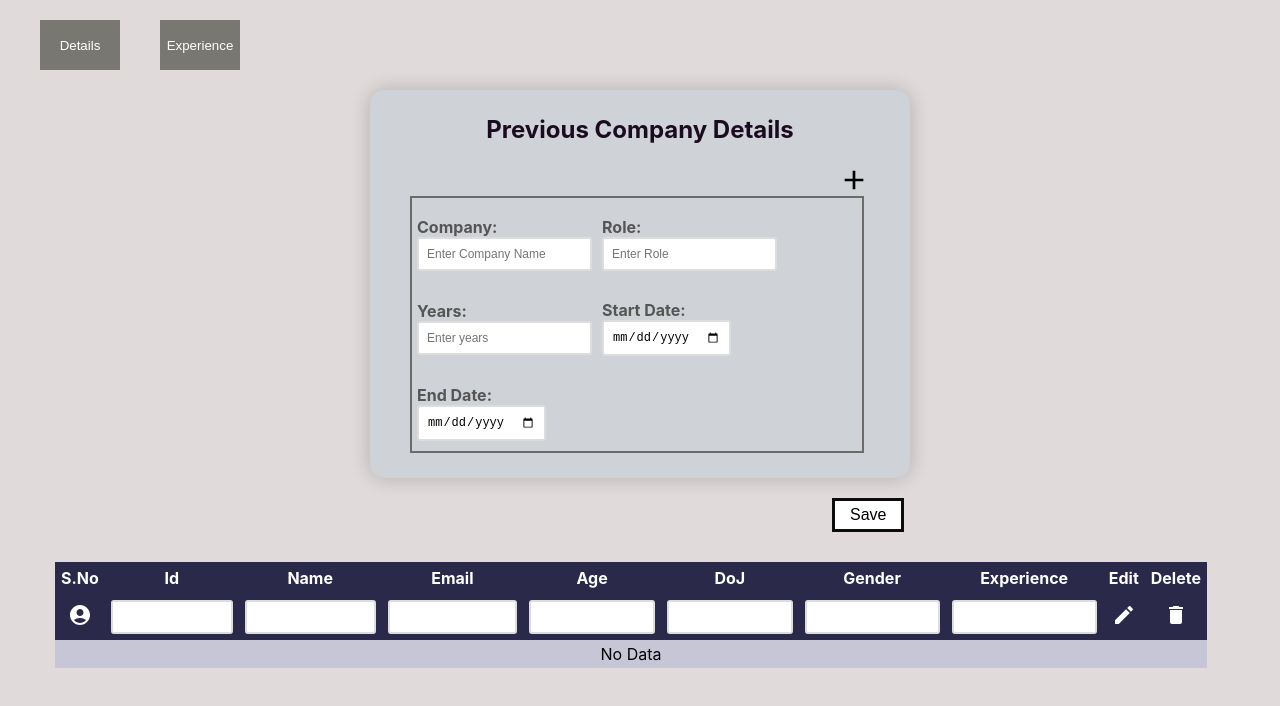
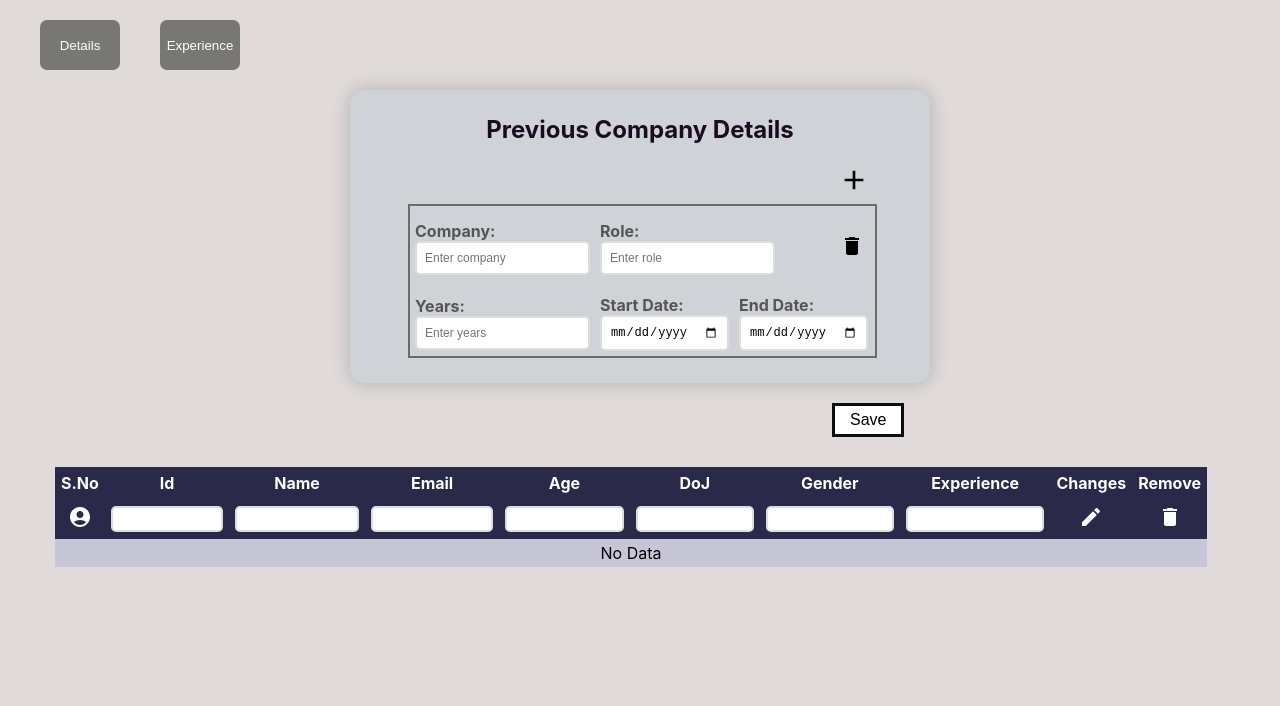
Before and after one commit to rajasekhar29112001/detailsForm, a React (Create React App) app: page / in a window 1280 px wide. Both pictures are taken after a click on the button "Experience". Shown: the top 706 px of the page. Built offline with nearby package versions, Linux system fonts and the light colour scheme.

Commit message:
storing data

```diff
--- a/src/App.css
+++ b/src/App.css
@@ -3,7 +3,6 @@ body{
 }
 
 .head{
-    width:100%;
     height:50px;
     margin-top: 20px;
 }
@@ -16,6 +15,7 @@ body{
     border:none;
     margin-left: 40px;
     background-color: rgb(121, 119, 114);
+    border-radius: 7px;
 }
 
 .hbtn:hover{
@@ -27,26 +27,21 @@ body{
 .container{
     background-color: #cfd2d6;
     border-radius: 15px;
-    padding: 5px 20px;
+    padding: 5px 40px;
     box-shadow: 0 0 20px rgba(0 , 0, 0, 0.2);
     width:500px;
-    text-align: center;
     margin:auto;
     margin-top: 20px;
 }
 
 h2{
     text-align: center;
-    font-size: x-large;
     color:rgb(26, 11, 32);
 }
 
 label{
-    font-size: 16px;
     display:block;
-    width:100%;
-    margin-top: 14px;
-    margin-bottom: 5px;
+    margin-top: 10px;
     text-align: left;
     color:#555;
     font-weight: bold;
@@ -57,7 +52,7 @@ input{
     width:100%;
     padding:8px;
     box-sizing:border-box;
-    border-radius: 3px;
+    border-radius: 5px;
     border: 2px solid #dddddd;
     font-size: 12px;
 }
@@ -69,8 +64,7 @@ input{
 select{
     display: block;
     width:100%;
-    padding:10px;
-    box-sizing:border-box;
+    padding:8px;
     border-radius: 5px;
     border: 2px solid #ddd;
     margin-bottom: 15px;
@@ -82,9 +76,8 @@ select{
     flex-flow: row wrap;
     align-items: center;
     margin-bottom: 20px;
-    width:90%;
-    margin-left: 20px;
-    overflow: auto;
+    width:93%;
+    margin-left: 18px;
 }
 
 .experContainer > div{
@@ -140,3 +133,7 @@ tr:nth-child(odd){
 tr:nth-child(even){
     background-color: #a6a4c5;
 }
+
+table th input{
+    padding: 4px;
+}
--- a/src/NavBar.jsx
+++ b/src/NavBar.jsx
@@ -5,84 +5,85 @@ import DeleteIcon from '@mui/icons-material/Delete';
 import AccountCircleIcon from '@mui/icons-material/AccountCircle';
 
 const NavBar = () => {
-
     const [display, setDisplay] = useState("details");
     const [arr, setArr] = useState([]);
-    const [obj, setObj] = useState({ id: "", name: "", email: "", age: "", doj: "", gender: "", experience: [{ company: "", role: "", years: "", stDate: "", enDate: "" }] });
+    const [obj, setObj] = useState({ id: "",  name: "",  email: "",  age: "", doj: "", gender: "",  totalExperience: 0, experience: [{ company: "", role: "", years: "", stDate: "", enDate: "" }]});
+
     const [indexVal, setIndexVal] = useState(null);
     const [bool, setBool] = useState(false);
-    console.log("indexVal = ",indexVal)
-
-    const { id, name, email, age, doj, gender, experience: [{ company, role, years, stDate, enDate }] } = obj;
 
     const [searchObj, setSearchObj] = useState({ id: "", name: "", email: "", age: "", doj: "", gender: "", totalExperience: "" });
-    const [filArr,setFilArr] = useState([]);
+    const [filArr, setFilArr] = useState([]);
 
     function addExperience() {
-        setObj({ ...obj, experience: [...obj.experience, { company: "", role: "", years: "", stDate: "", enDate: "" }] });
+        setObj({...obj, experience: [...obj.experience, { company: "", role: "", years: "", stDate: "", enDate: "" }]});
+    }
+    console.log("Obj = ",obj)
+
+    function deleteExperience(index){
+        let newObj = [...obj.experience];
     }
 
     function searching(key, e) {
         let value = e.target.value;
-        setSearchObj({ ...searchObj, [key]: value })
-        filteredData({ ...searchObj, [key]: value })
-        console.log("Search = ", searchObj);
+        let updatedSearchObj = { ...searchObj, [key]: value };
+        setSearchObj(updatedSearchObj);
+        filteredData(updatedSearchObj);
     }
 
     function filteredData(data) {
-        console.log('Data = ',data);
         const filterData = arr.filter(item =>
             item.id.includes(data.id) &&
             item.name.toLowerCase().includes(data.name.toLowerCase()) &&
             item.email.toLowerCase().includes(data.email.toLowerCase()) &&
             item.age.includes(data.age) &&
-            item.doj.toLowerCase().includes(data.doj) &&
+            item.doj.includes(data.doj) &&
             item.gender.toLowerCase().includes(data.gender.toLowerCase()) &&
-            item.totalExperience.includes(data.totalExperience)
+            item.totalExperience.toString().includes(data.totalExperience)
         );
-
-        setFilArr(filterData)
+        console.log("filterData = ",filterData)
+        setFilArr(filterData);
     }
 
     function experienceObj(index, field, value) {
-        const updateObj = obj.experience.map((exp, i) => i === index ? { ...exp, [field]: value } : exp);
-        console.log("updateObj =", updateObj);
-        setObj({ ...obj, experience: updateObj });
+        // setObj(obj => {
+        //     const updatedExperience = obj.experience.map((exp, i) =>
+        //         i === index ? { ...exp, [field]: value } : exp
+        //     );
+        //     return { ...obj, experience: updatedExperience };
+        // });
+
+        // sumOfYears();
+
+        const updatedExperience = [...obj.experience]
+        updatedExperience[index][field] = value
+        setObj({...obj, experience : updatedExperience})
         sumOfYears();
     }
 
-    function sumOfYears(){
-        let sum = obj.experience.reduce((total,iVal) => {
-            return total + Number(iVal.years);
-        },0);
-        console.log("Sum = ",sum);
-        setObj({...obj,totalExperience:sum})
+    function sumOfYears() {
+        let sum = obj.experience.reduce((total, iVal) => total + Number(iVal.years), 0);
+        setObj(obj => ({ ...obj, totalExperience: sum }));
     }
 
     function saveData() {
-
-        (obj.id === "" || obj.name === "" || obj.email === "" || obj.age === "" || obj.doj === "" || obj.gender === "" || obj.experience.years === "") ? alert("Please enter all fields") : filterDupData();
-
-        setObj({ id: "", name: "", email: "", age: "", doj: "", gender: "", experience: [{ company: "", role: "", years: "", stDate: "", enDate: "" }] });
+        (!obj.id || !obj.name || !obj.email || !obj.age || !obj.doj || !obj.gender) ? alert("Please enter all fields") : filterDupData();
     }
-    console.log("Arr = ", arr)
 
     function filterDupData() {
-        let newData = arr.some((e) => e.id === id);
-        console.log("filterDupData", id)
-        if (!newData) {
+        if (arr.some(e => e.id === obj.id)) {
+            alert("This ID is already recorded.");
+        }else{
             let updateData = [...arr, obj];
+            console.log("updateData = ",updateData)
             setArr(updateData);
-            setFilArr(updateData)
-        } else {
-            alert("This id data already recorded.")
+            setFilArr(updateData);
         }
+        setObj({id: "", name: "",email: "", age: "", doj: "",gender: "", totalExperience: 0, experience: [{ company: "", role: "", years: "", stDate: "", enDate: "" }]});
     }
 
     function deleteData(ind) {
-        console.log("delete index = ", ind)
-        let newArr = [...arr];
-        let updateArr = newArr.filter((item, i) => i !== ind);
+        let updateArr = arr.filter((item, i) => i !== ind);
         setArr(updateArr);
         setFilArr(updateArr);
     }
@@ -94,12 +95,13 @@ const NavBar = () => {
         setDisplay("details");
     }
 
-    function updateData(indexVal) {
-        arr[indexVal] = { id, name, email, age, doj, gender, experience: [{ company, role, years, stDate, enDate }] };
-        setArr(arr);
-        setFilArr(arr)
+    function updateData() {
+        let updatedArr = [...arr];
+        updatedArr[indexVal] = obj;
+        setArr(updatedArr);
+        setFilArr(updatedArr);
         setBool(false);
-        setObj({ id: "", name: "", email: "", age: "", doj: "", gender: "", experience: [{ company: "", role: "", years: "", stDate: "", enDate: "" }] });
+        setObj({id: "", name: "",email: "", age: "", doj: "",gender: "", totalExperience: 0, experience: [{ company: "", role: "", years: "", stDate: "", enDate: "" }]});
     }
 
     return (
@@ -113,9 +115,9 @@ const NavBar = () => {
                 <div className="container">
                     <h2>Personal Details</h2>
                     <form>
-                        <label>Id: <input type="number" value={obj.id} onChange={(e) => setObj({ ...obj, id: e.target.value })} placeholder="Enter ID" required /></label>
+                        <label>Id: <input type="number" value={obj.id} onChange={(e) => setObj({ ...obj, id: e.target.value })} placeholder="Enter Id" required /></label>
                         <label>Name: <input type="text" value={obj.name} onChange={(e) => setObj({ ...obj, name: e.target.value })} placeholder="Enter Name" required /></label>
-                        <label>Email: <input type="email" value={obj.email} onChange={(e) => setObj({ ...obj, email: e.target.value })} placeholder="Enter Email" required /></label>
+                        <label>Email: <input type="email" value={obj.email} onChange={(e) => setObj({ ...obj, email: e.target.value })} placeholder="Enter Email"  /></label>
                         <label>Age: <input type="number" value={obj.age} onChange={(e) => setObj({ ...obj, age: e.target.value })} placeholder="Enter Age" required /></label>
                         <label>Date of Joining: <input type="date" value={obj.doj} onChange={(e) => setObj({ ...obj, doj: e.target.value })} required /></label>
                         <label>Gender:
@@ -132,15 +134,15 @@ const NavBar = () => {
             {display === "experience" && (
                 <div className="container">
                     <h2>Previous Company Details</h2>
-                    <AddIcon onClick={addExperience} style={{ float: "right", marginRight: "20px", fontSize: "32px", cursor: "pointer" }} />
-                    <br />
+                    <AddIcon onClick={addExperience} style={{ float: "right", marginRight: "20px", fontSize: "32px", cursor: "pointer" }} /><br/><br/>
                     {obj.experience.map((exp, index) => (
                         <form key={index} className="experContainer">
-                            <div><label>Company: <input type="text" value={exp.company} onChange={(e) => experienceObj(index, "company", e.target.value)} placeholder="Enter Company Name" /></label></div>
-                            <div><label>Role: <input type="text" value={exp.role} onChange={(e) => experienceObj(index, "role", e.target.value)} placeholder="Enter Role" /></label></div>
-                            <div><label>Years: <input type="number" value={exp.years} onChange={(e) => experienceObj(index, "years", e.target.value)} placeholder="Enter years" /></label></div>
-                            <div><label>Start Date: <input type="date" value={exp.stDate} onChange={(e) => experienceObj(index, "stDate", e.target.value)} placeholder="Enter Start Date" /></label></div>
-                            <div><label>End Date: <input type="date" value={exp.enDate} onChange={(e) => experienceObj(index, "enDate", e.target.value)} placeholder="Enter End Date" /></label></div>
+                            <div><label>Company: <input type="text" value={exp.company} onChange={(e) => experienceObj(index, "company", e.target.value)} placeholder="Enter company"/></label></div>
+                            <div><label>Role: <input type="text" value={exp.role} onChange={(e) => experienceObj(index, "role", e.target.value)} placeholder="Enter role"/></label></div>
+                            <div><DeleteIcon onClick={deleteExperience({index})} style={{marginLeft:"230%",marginTop:"10px"}}/></div>
+                            <div><label>Years: <input type="number" value={exp.years} onChange={(e) => experienceObj(index, "years", e.target.value)} placeholder="Enter years"/></label></div>
+                            <div><label>Start Date: <input type="date" value={exp.stDate} onChange={(e) => experienceObj(index, "stDate", e.target.value)} /></label></div>
+                            <div><label>End Date: <input type="date" value={exp.enDate} onChange={(e) => experienceObj(index, "enDate", e.target.value)} /></label></div>
                         </form>
                     ))}
                 </div>
@@ -164,8 +166,8 @@ const NavBar = () => {
                             <th>DoJ</th>
                             <th>Gender</th>
                             <th>Experience</th>
-                            <th>Edit</th>
-                            <th>Delete</th>
+                            <th>Changes</th>
+                            <th>Remove</th>
                         </tr>
                         <tr style={{ padding: "5px" }}>
                             <th><AccountCircleIcon /></th>
```
